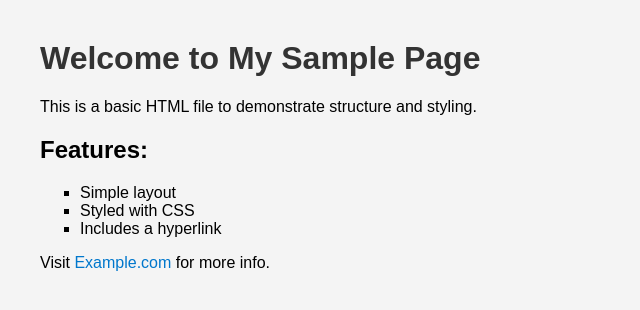
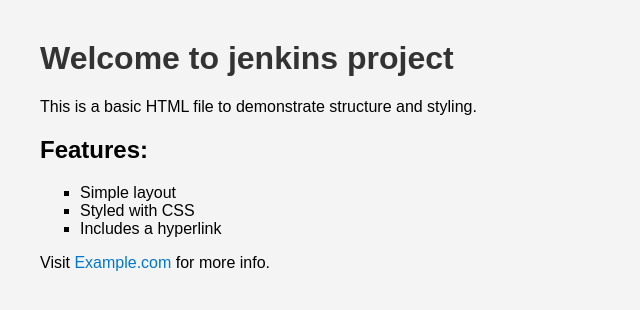
Before and after one commit to thri12345/jenkins-git, a plain HTML site: page index.html in a window 1280 px wide. Shown: the whole page, without its empty margins (0-640 px from the left). Drawn offline with Linux system fonts and the light colour scheme.

Commit message:
Update index.html

```diff
--- a/index.html
+++ b/index.html
@@ -25,7 +25,7 @@
   </style>
 </head>
 <body>
-  <h1>Welcome to My Sample Page</h1>
+  <h1>Welcome to jenkins project</h1>
   <p>This is a basic HTML file to demonstrate structure and styling.</p>
 
   <h2>Features:</h2>
```
